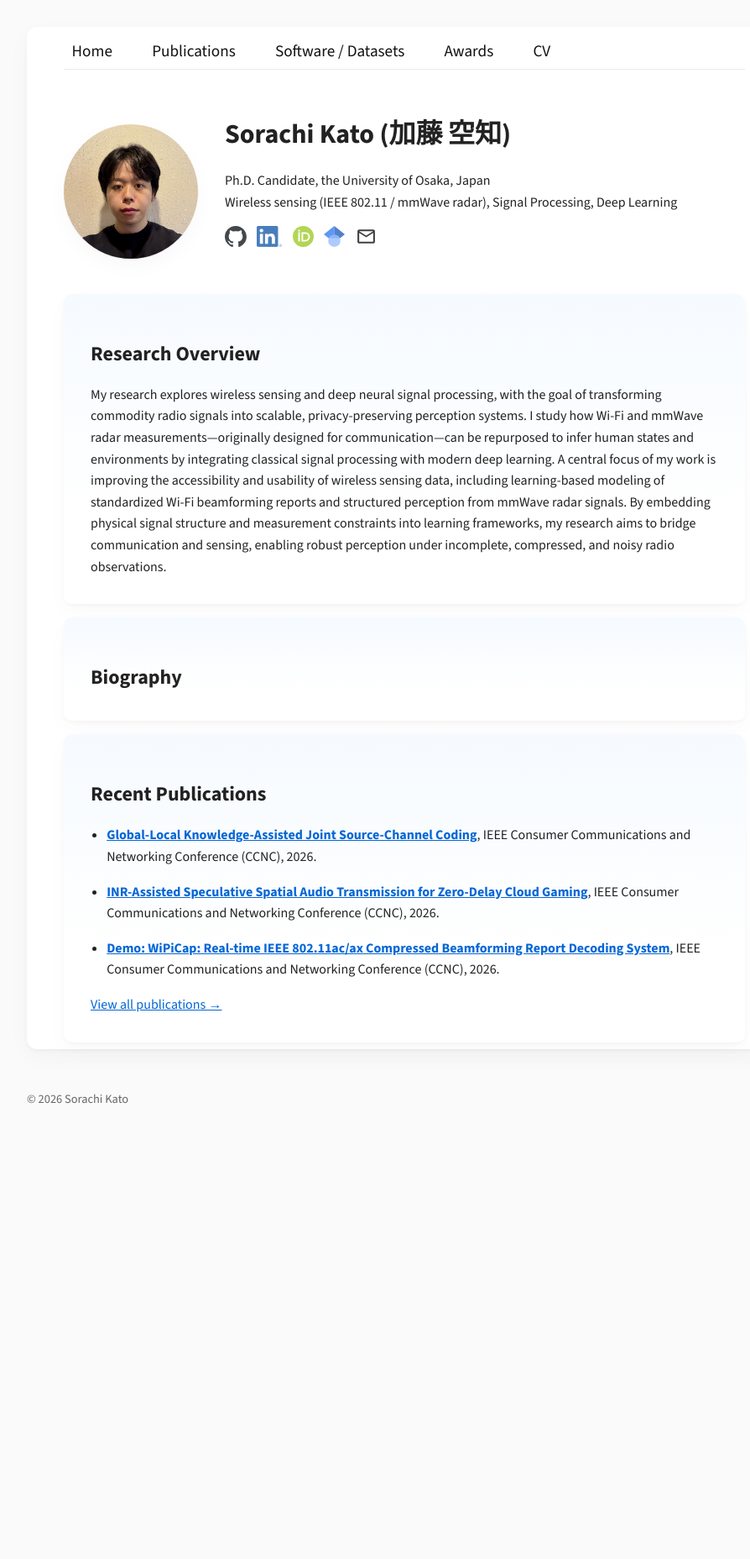
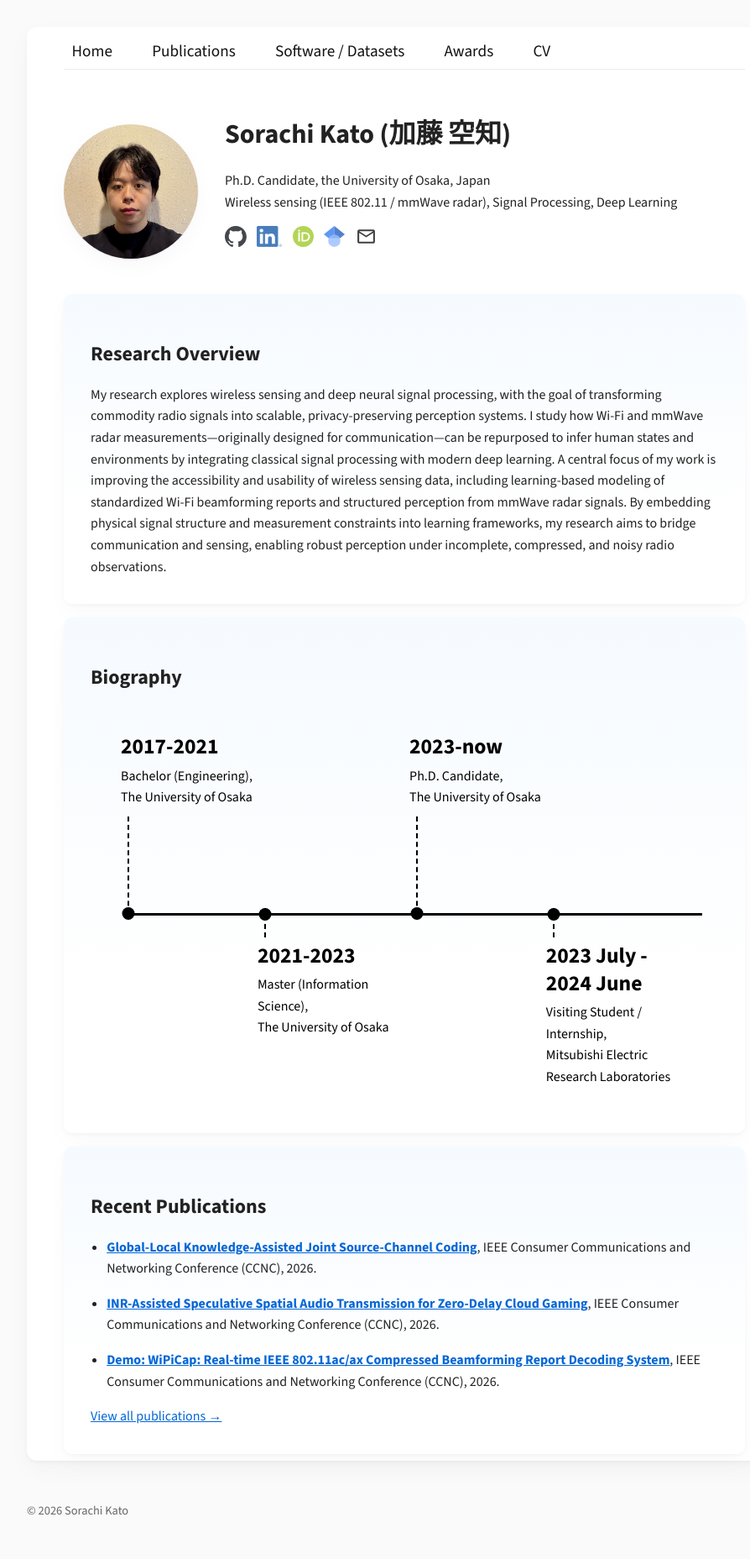
Before and after one commit to dev-sora/dev-sora.github.io, a Jekyll site: the page built from index.md, in a window 1280 px wide. Shown: the whole page at 84% size, without its empty margins (158-1052 px from the left). Built offline with Jekyll 4.4.1, drawn with Linux system fonts in a browser that asks for light colours; before the commit the page ends 1366 px from its top, so only the background shows below that.

Commit message:
Update biography timeline

```diff
--- a/assets/css/style.css
+++ b/assets/css/style.css
@@ -187,3 +187,143 @@ body {
 .site-nav a:hover::before {
   opacity: 1;
 }
+
+/* ---- timeline ---- */
+.timeline {
+  --text: black;
+  --line: #c4c4c4;
+  color: var(--text);
+  padding: 30px;
+}
+
+.timeline h1 {
+  border-left: 4px solid var(--accent);
+  padding: 10px 12px 10px;
+}
+
+.timeline ul {
+  list-style: none;
+  position: relative;
+  padding: 0;
+  margin: 0;
+  display: grid;
+  grid-template-columns: repeat(var(--items), 1fr);
+  grid-template-rows: repeat(2, 1fr);
+  grid-column-gap: 0px;
+  grid-row-gap: 0px;
+}
+
+.timeline ul:before {
+  content: '';
+  position: absolute;
+  top: 50%;
+  width: 100%;
+  border-top: 3px solid var(--text);
+  left: 11px;
+}
+
+.timeline ul li {
+  --circle-size: 15px;
+  grid-column: var(--index);
+  overflow: hidden;
+  position: relative;
+  height: calc(100% + var(--circle-size) * 0.5);
+}
+
+.timeline ul li:after {
+  content: '';
+  width: var(--circle-size);
+  height: var(--circle-size);
+  background: black;
+  position: absolute;
+  bottom: 0;
+  left: var(--circle-size);
+  border-radius: 100px;
+  transform: translateX(-50%);
+  z-index: 1;
+}
+
+.timeline ul li:nth-child(even):after {
+  bottom: auto;
+  top: 0;
+}
+
+.timeline ul li:nth-child(even) {
+  grid-row: 2;
+  display: flex;
+  flex-direction: column;
+  align-items: flex-start;
+  padding-top: 40px;
+  margin-top: calc(var(--circle-size) * -0.45);
+}
+
+.timeline ul li:nth-child(odd) p:after,
+.timeline ul li:nth-child(even) h3:before {
+  content: "";
+  display: block;
+  border-left: 2px dashed var(--text);
+  height: 100vh;
+  margin-top: 10px;
+  position: absolute;
+  left: calc(var(--circle-size) - 1px);
+}
+
+.timeline ul li:nth-child(even) h3:before {
+  bottom: 100%;
+  margin-bottom: 5px;
+}
+
+.timeline ul li>* {
+  padding-left: calc(var(--circle-size) * 0.4);
+}
+
+.timeline ul li h3 {
+  color: var(--accent);
+  margin: 0;
+  margin-bottom: 5px;
+  font-size: 1.6em;
+  position: relative;
+}
+
+.timeline ul li p {
+  margin: 0;
+  position: relative;
+  text-wrap: pretty;
+}
+
+@media (max-width: 568px) {
+  .timeline ul {
+    display: flex;
+    flex-direction: column;
+  }
+  .timeline ul li {
+    grid-column: 1 !important;
+    grid-row: var(--index) !important;
+    height: 100%;
+    padding-bottom: 30px;
+    padding-top: 10px;
+  }
+  .timeline ul:before,
+  .timeline ul:after,
+  .timeline ul li:after,
+  .timeline ul li:nth-child(even) h3:before,
+  .timeline ul li:last-child p:after {
+    display: none;
+  }
+  .timeline ul li:first-child {
+    padding-top: 0;
+  }
+  .timeline ul li:nth-child(even) {
+    margin-top: 0;
+    padding-top: 10px;
+  }
+  .timeline ul li p:after {
+    content: "";
+    display: block;
+    border-left: 2px dashed var(--text);
+    height: 100vh;
+    margin-top: 10px;
+    position: absolute;
+    left: calc(var(--circle-size) - 1px);
+  }
+}
--- a/index.md
+++ b/index.md
@@ -49,6 +49,26 @@ My research explores wireless sensing and deep neural signal processing, with th
 
 <section class="content-section" markdown="1">
 ## Biography
+<div class="timeline">
+  <ul>
+    <li style="--index: 1">
+      <h3>2017-2021</h3>
+      <p>Bachelor (Engineering), <br> The University of Osaka</p>
+    </li>
+    <li style="--index: 2">
+      <h3>2021-2023</h3>
+      <p>Master (Information Science), <br> The University of Osaka</p>
+    </li>
+    <li style="--index: 3">
+      <h3>2023-now</h3>
+      <p>Ph.D. Candidate, <br> The University of Osaka</p>
+    </li>
+    <li style="--index: 4">
+      <h3>2023 July - 2024 June</h3>
+      <p>Visiting Student / Internship, <br> Mitsubishi Electric Research Laboratories</p>
+    </li>
+  </ul>
+  </div>
 </section>
 
 <section class="content-section" markdown="1">
```
Also changed, not shown: 2 other files.
